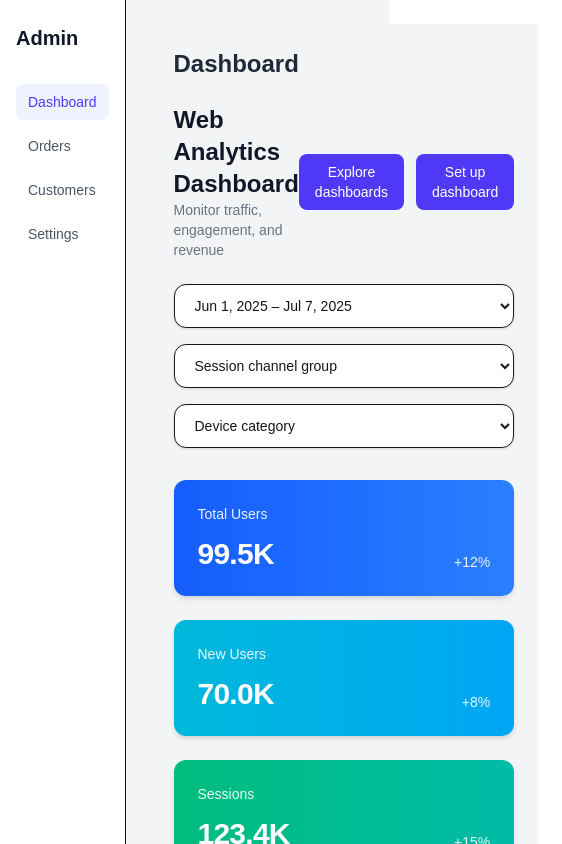
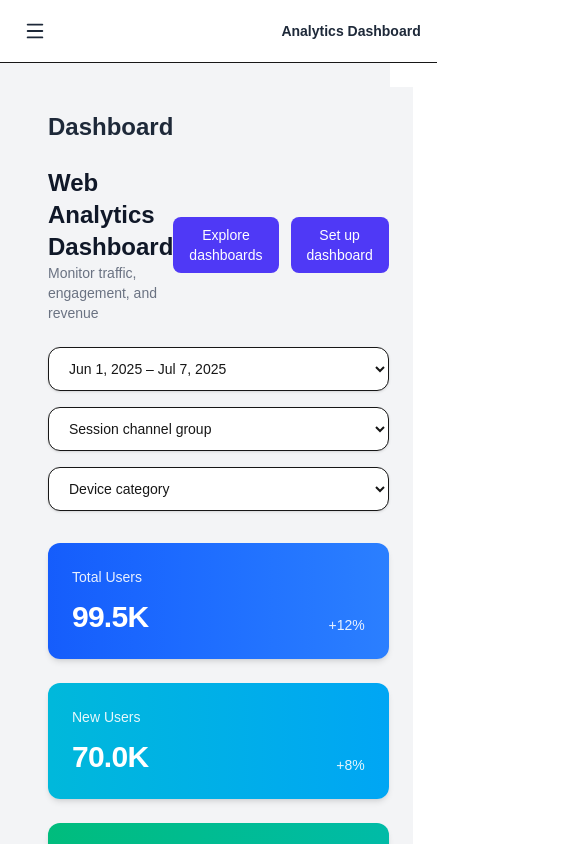
Before and after one commit to pappychullo2024/analytics-admin-dashboard, a Next.js app: page /dashboard in a window 390 px wide. Shown: the top 844 px of the page, 562 px wide, since content can reach past the window. Built offline with nearby package versions, Linux system fonts and the light colour scheme.

Commit message:
added hamburger menu

```diff
--- a/package.json
+++ b/package.json
@@ -10,6 +10,7 @@
   },
   "dependencies": {
     "framer-motion": "^12.23.26",
+    "lucide-react": "^0.562.0",
     "next": "16.1.1",
     "react": "19.2.3",
     "react-dom": "19.2.3",
--- a/src/app/(admin)/layout.js
+++ b/src/app/(admin)/layout.js
@@ -1,10 +1,34 @@
+"use client";
+
+import { useState } from "react";
 import Sidebar from "@/components/Sidebar";
+import { Menu } from "lucide-react";
 
 export default function AdminLayout({ children }) {
+  const [sidebarOpen, setSidebarOpen] = useState(false);
+
   return (
-    <div className="flex min-h-screen bg-gray-100">
-      <Sidebar />
-      <main className="flex-1 p-6">{children}</main>
+    <div className="flex min-h-screen bg-gray-100 relative">
+      {/* Sidebar */}
+      <Sidebar open={sidebarOpen} onClose={() => setSidebarOpen(false)} />
+
+      {/* Main content */}
+      <div className="flex-1">
+        {/* Mobile top bar */}
+        <div className="md:hidden flex items-center justify-between bg-white border-b px-4 py-3">
+          <button
+            onClick={() => setSidebarOpen(true)}
+            className=" text-gray-800 p-2 rounded-lg hover:bg-gray-100"
+          >
+            <Menu size={22} />
+          </button>
+          <span className="text-sm font-semibold text-gray-800">
+            Analytics Dashboard
+          </span>
+        </div>
+
+        <main className="p-6">{children}</main>
+      </div>
     </div>
   );
 }
--- a/src/components/Sidebar.jsx
+++ b/src/components/Sidebar.jsx
@@ -2,19 +2,23 @@
 
 import Link from "next/link";
 import { usePathname } from "next/navigation";
+import { X } from "lucide-react";
+import { motion, AnimatePresence } from "framer-motion";
 
-export default function Sidebar() {
+export default function Sidebar({ open, onClose }) {
   const pathname = usePathname();
 
   const linkClass = (path) =>
     `block px-3 py-2 rounded-lg text-sm font-medium transition ${
       pathname === path
         ? "bg-indigo-50 text-indigo-600"
-        : "text-gray-600 hover:bg-gray-100 hover:text-gray-900"
+        : "text-gray-700 hover:bg-gray-100 hover:text-gray-900"
     }`;
 
   return (
-    <aside className="w-64 bg-white border-r min-h-screen px-4 py-6">
+    <>
+      {/* Desktop sidebar */}
+      <aside className="hidden md:block w-64 bg-white border-r px-4 py-6">
         <h2 className="text-xl font-bold mb-8 text-gray-900">Admin</h2>
 
         <nav className="space-y-2">
@@ -32,5 +36,72 @@ export default function Sidebar() {
           </Link>
         </nav>
       </aside>
+
+      {/* Mobile sidebar */}
+      <AnimatePresence>
+        {open && (
+          <>
+            {/* Overlay */}
+            <motion.div
+              initial={{ opacity: 0 }}
+              animate={{ opacity: 1 }}
+              exit={{ opacity: 0 }}
+              onClick={onClose}
+              className="fixed inset-0 bg-black/40 z-40 md:hidden"
+            />
+
+            {/* Drawer */}
+            <motion.aside
+              initial={{ x: -260 }}
+              animate={{ x: 0 }}
+              exit={{ x: -260 }}
+              transition={{ type: "tween", duration: 0.3 }}
+              className="fixed top-0 left-0 z-50 w-64 h-full bg-white px-4 py-6 md:hidden"
+            >
+              <div className="flex items-center justify-between mb-8">
+                <h2 className="text-xl font-bold text-gray-900">Admin</h2>
+                <button
+                  onClick={onClose}
+                  className=" text-gray-800 p-2 rounded-lg hover:bg-gray-100"
+                >
+                  <X size={20} />
+                </button>
+              </div>
+
+              <nav className="space-y-2">
+                <Link
+                  href="/dashboard"
+                  onClick={onClose}
+                  className={linkClass("/dashboard")}
+                >
+                  Dashboard
+                </Link>
+                <Link
+                  href="/orders"
+                  onClick={onClose}
+                  className={linkClass("/orders")}
+                >
+                  Orders
+                </Link>
+                <Link
+                  href="/customers"
+                  onClick={onClose}
+                  className={linkClass("/customers")}
+                >
+                  Customers
+                </Link>
+                <Link
+                  href="/settings"
+                  onClick={onClose}
+                  className={linkClass("/settings")}
+                >
+                  Settings
+                </Link>
+              </nav>
+            </motion.aside>
+          </>
+        )}
+      </AnimatePresence>
+    </>
   );
 }
```
Also changed, not shown: 1 other file (tests, documents, lock files or other folders). Lines whose indentation alone changed are shown as unchanged.
